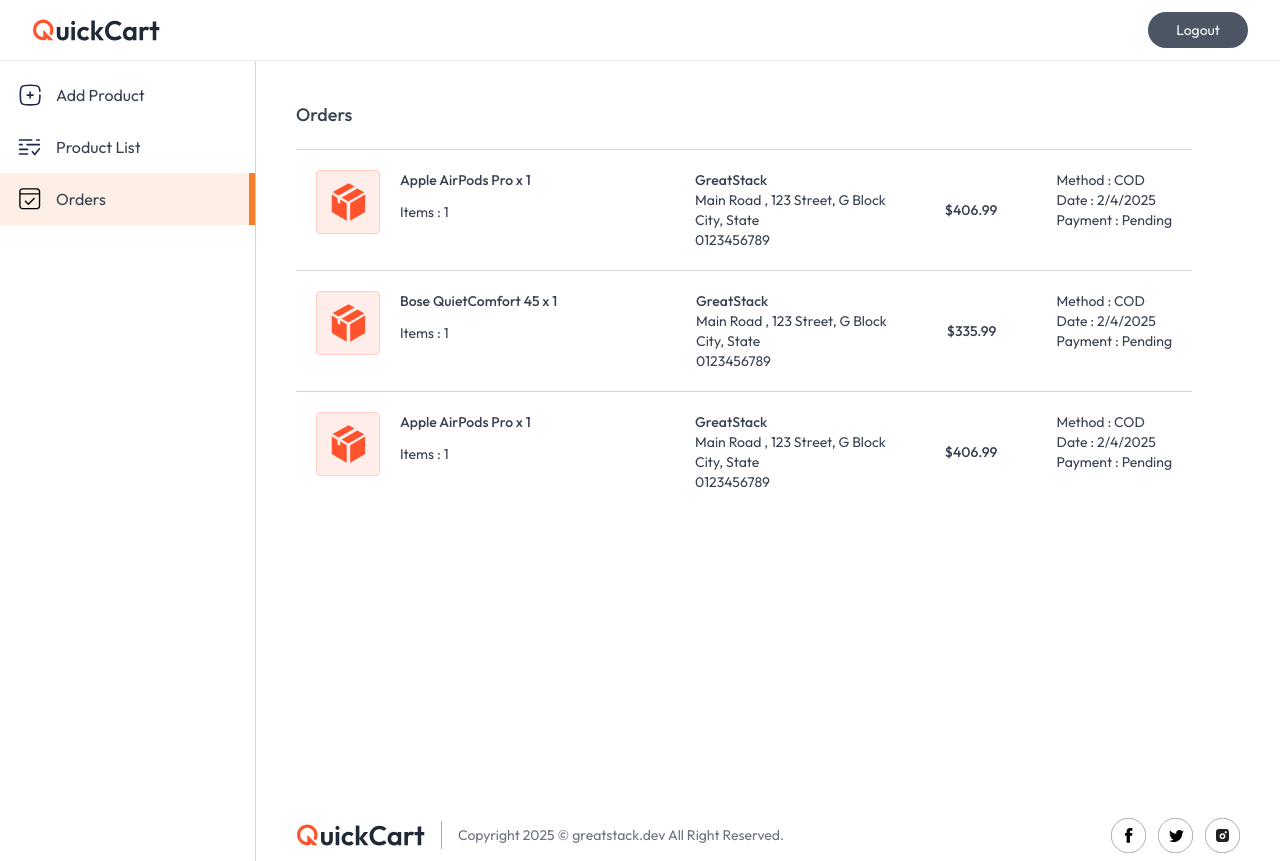
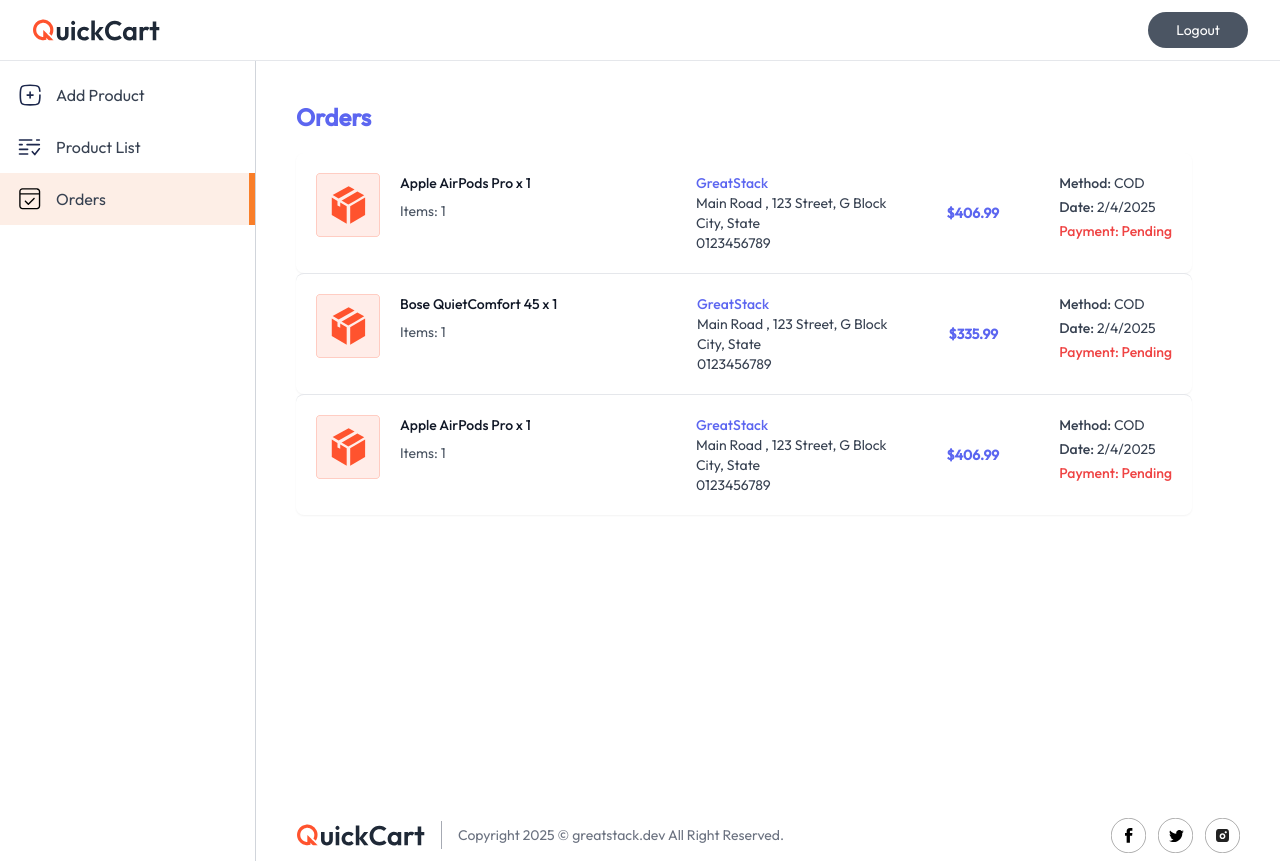
Before and after one commit to Mismail9961/ByteBazaar, a Next.js app: page /seller/orders in a window 1280 px wide. Built offline with nearby package versions, Linux system fonts and the light colour scheme; no server answers; the database is empty.

Commit message:
Admin Dashboard Update

```diff
--- a/app/seller/orders/page.jsx
+++ b/app/seller/orders/page.jsx
@@ -1,4 +1,4 @@
-'use client';
+"use client";
 import React, { useEffect, useState } from "react";
 import { assets, orderDummyData } from "@/assets/assets";
 import Image from "next/image";
@@ -7,7 +7,6 @@ import Footer from "@/components/seller/Footer";
 import Loading from "@/components/Loading";
 
 const Orders = () => {
-
   const { currency } = useAppContext();
 
   const [orders, setOrders] = useState([]);
@@ -16,55 +15,88 @@ const Orders = () => {
   const fetchSellerOrders = async () => {
     setOrders(orderDummyData);
     setLoading(false);
-    }
+  };
 
   useEffect(() => {
     fetchSellerOrders();
   }, []);
 
   return (
-        <div className="flex-1 h-screen overflow-scroll flex flex-col justify-between text-sm">
-            {loading ? <Loading /> : <div className="md:p-10 p-4 space-y-5">
-                <h2 className="text-lg font-medium">Orders</h2>
-                <div className="max-w-4xl rounded-md">
+    <div className="flex-1 h-screen overflow-scroll flex flex-col justify-between text-sm bg-white">
+      {loading ? (
+        <Loading />
+      ) : (
+        <div className="md:p-10 p-4 space-y-5">
+          <h2 className="text-2xl font-bold text-[#5C66F0]">Orders</h2>
+
+          <div className="max-w-4xl rounded-md divide-y divide-gray-200">
             {orders.map((order, index) => (
-                        <div key={index} className="flex flex-col md:flex-row gap-5 justify-between p-5 border-t border-gray-300">
+              <div
+                key={index}
+                className="flex flex-col md:flex-row gap-5 justify-between p-5 bg-white shadow-sm rounded-lg hover:shadow-md transition"
+              >
+                {/* Order items */}
                 <div className="flex-1 flex gap-5 max-w-80">
                   <Image
-                                    className="max-w-16 max-h-16 object-cover"
+                    className="w-16 h-16 object-cover"
                     src={assets.box_icon}
                     alt="box_icon"
                   />
-                                <p className="flex flex-col gap-3">
-                                    <span className="font-medium">
-                                        {order.items.map((item) => item.product.name + ` x ${item.quantity}`).join(", ")}
+                  <p className="flex flex-col gap-2">
+                    <span className="font-medium text-gray-900">
+                      {order.items
+                        .map(
+                          (item) => `${item.product.name} x ${item.quantity}`
+                        )
+                        .join(", ")}
                     </span>
-                                    <span>Items : {order.items.length}</span>
+                    <span className="text-gray-600">
+                      Items: {order.items.length}
+                    </span>
                   </p>
                 </div>
-                            <div>
+
+                {/* Address */}
+                <div className="text-gray-700">
                   <p>
-                                    <span className="font-medium">{order.address.fullName}</span>
+                    <span className="font-medium text-[#5C66F0]">
+                      {order.address.fullName}
+                    </span>
                     <br />
-                                    <span >{order.address.area}</span>
+                    <span>{order.address.area}</span>
                     <br />
                     <span>{`${order.address.city}, ${order.address.state}`}</span>
                     <br />
                     <span>{order.address.phoneNumber}</span>
                   </p>
                 </div>
-                            <p className="font-medium my-auto">{currency}{order.amount}</p>
-                            <div>
-                                <p className="flex flex-col">
-                                    <span>Method : COD</span>
-                                    <span>Date : {new Date(order.date).toLocaleDateString()}</span>
-                                    <span>Payment : Pending</span>
+
+                {/* Amount */}
+                <p className="font-semibold my-auto text-[#5C66F0]">
+                  {currency}
+                  {order.amount}
+                </p>
+
+                {/* Order Info */}
+                <div className="text-gray-700 text-sm">
+                  <p className="flex flex-col gap-1">
+                    <span>
+                      <span className="font-medium">Method:</span> COD
+                    </span>
+                    <span>
+                      <span className="font-medium">Date:</span>{" "}
+                      {new Date(order.date).toLocaleDateString()}
+                    </span>
+                    <span className="text-red-500 font-medium">
+                      Payment: Pending
+                    </span>
                   </p>
                 </div>
               </div>
             ))}
           </div>
-            </div>}
+        </div>
+      )}
       <Footer />
     </div>
   );
--- a/app/seller/product-list/page.jsx
+++ b/app/seller/product-list/page.jsx
@@ -39,19 +39,19 @@ const ProductList = () => {
   }, []);
 
   return (
-    <div className="flex-1 min-h-screen flex flex-col justify-between bg-gray-50">
+    <div className="flex-1 min-h-screen flex flex-col justify-between bg-white">
       <div className="w-full md:p-10 p-4">
-        <h2 className="pb-6 text-2xl font-semibold text-gray-800">
+        <h2 className="pb-6 text-2xl font-semibold text-[#5C66F0]">
           Your Products
         </h2>
 
-        <div className="flex flex-col items-center max-w-5xl w-full overflow-hidden rounded-2xl shadow-sm bg-white border border-gray-200">
+        <div className="flex flex-col items-center max-w-5xl w-full overflow-hidden rounded-2xl shadow-sm bg-white border border-[#5C66F0]/30">
           {loading ? (
-            <div className="w-full p-10 text-center text-gray-500">
+            <div className="w-full p-10 text-center text-[#5C66F0]/70">
               Loading products...
             </div>
           ) : products.length === 0 ? (
-            <div className="w-full py-16 text-center text-gray-400 flex flex-col items-center">
+            <div className="w-full py-16 text-center text-[#5C66F0]/70 flex flex-col items-center">
               <Image
                 src={assets.empty_box}
                 alt="empty"
@@ -62,7 +62,7 @@ const ProductList = () => {
               <p className="text-lg">No products added yet</p>
               <button
                 onClick={() => router.push("/seller/add-product")}
-                className="mt-4 px-6 py-2 bg-orange-600 text-white rounded-lg hover:bg-orange-700 transition"
+                className="mt-4 px-6 py-2 bg-[#5C66F0] text-white rounded-lg hover:bg-[#4a52c8] transition"
               >
                 Add Your First Product
               </button>
@@ -70,7 +70,7 @@ const ProductList = () => {
           ) : (
             <div className="overflow-x-auto w-full">
               <table className="table-fixed w-full border-collapse">
-                <thead className="bg-gray-100 text-gray-700 text-sm uppercase tracking-wide sticky top-0">
+                <thead className="bg-[#5C66F0]/10 text-[#5C66F0] text-sm uppercase tracking-wide sticky top-0">
                   <tr>
                     <th className="w-2/5 px-6 py-3 text-left">Product</th>
                     <th className="px-6 py-3 text-left">Category</th>
@@ -78,17 +78,17 @@ const ProductList = () => {
                     <th className="px-6 py-3 text-right">Action</th>
                   </tr>
                 </thead>
-                <tbody className="text-sm text-gray-600">
+                <tbody className="text-sm text-gray-700">
                   {products.map((product, index) => (
                     <tr
                       key={product._id}
                       className={`${
-                        index % 2 === 0 ? "bg-white" : "bg-gray-50"
-                      } hover:bg-orange-50 transition`}
+                        index % 2 === 0 ? "bg-white" : "bg-[#5C66F0]/5"
+                      } hover:bg-[#5C66F0]/10 transition`}
                     >
                       {/* Product */}
                       <td className="px-6 py-4 flex items-center space-x-4">
-                        <div className="bg-gray-100 rounded-lg overflow-hidden shadow-sm">
+                        <div className="bg-[#5C66F0]/10 rounded-lg overflow-hidden shadow-sm">
                           <Image
                             src={product.image[0]}
                             alt="product Image"
@@ -97,21 +97,21 @@ const ProductList = () => {
                             height={80}
                           />
                         </div>
-                        <span className="font-medium text-gray-800 truncate">
+                        <span className="font-medium text-gray-900 truncate">
                           {product.name}
                         </span>
                       </td>
 
                       {/* Category */}
                       <td className="px-6 py-4">
-                        <span className="px-3 py-1 text-xs font-medium bg-orange-100 text-orange-700 rounded-full">
+                        <span className="px-3 py-1 text-xs font-medium bg-[#5C66F0]/10 text-[#5C66F0] rounded-full">
                           {product.category}
                         </span>
                       </td>
 
                       {/* Price */}
                       <td className="px-6 py-4">
-                        <span className="font-semibold text-gray-800">
+                        <span className="font-semibold text-gray-900">
                           ${product.offerPrice}
                         </span>
                         <span className="ml-2 text-xs line-through text-gray-400">
@@ -126,12 +126,12 @@ const ProductList = () => {
                             onClick={() =>
                               router.push(`/product/${product._id}`)
                             }
-                            className="px-3 py-1.5 text-sm bg-orange-600 text-white rounded-lg hover:bg-orange-700 transition"
+                            className="px-3 py-1.5 text-sm bg-[#5C66F0] text-white rounded-lg hover:bg-[#4a52c8] transition"
                           >
                             View
                           </button>
-                          <button className="p-2 rounded-lg hover:bg-gray-100">
-                            <MoreVertical className="w-4 h-4 text-gray-600" />
+                          <button className="p-2 rounded-lg hover:bg-[#5C66F0]/10">
+                            <MoreVertical className="w-4 h-4 text-[#5C66F0]" />
                           </button>
                         </div>
                       </td>
```
Lines whose indentation alone changed are shown as unchanged.
